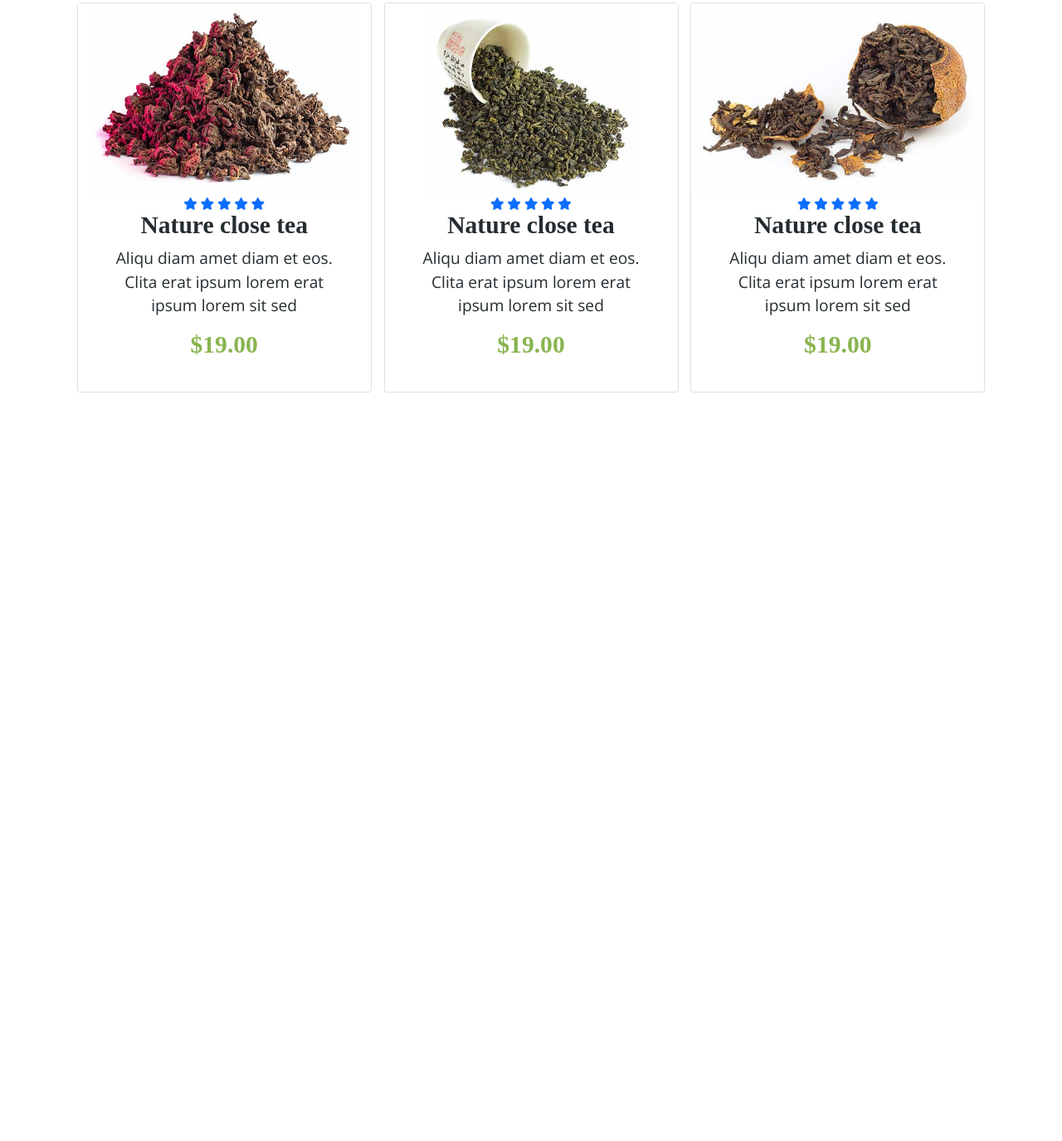
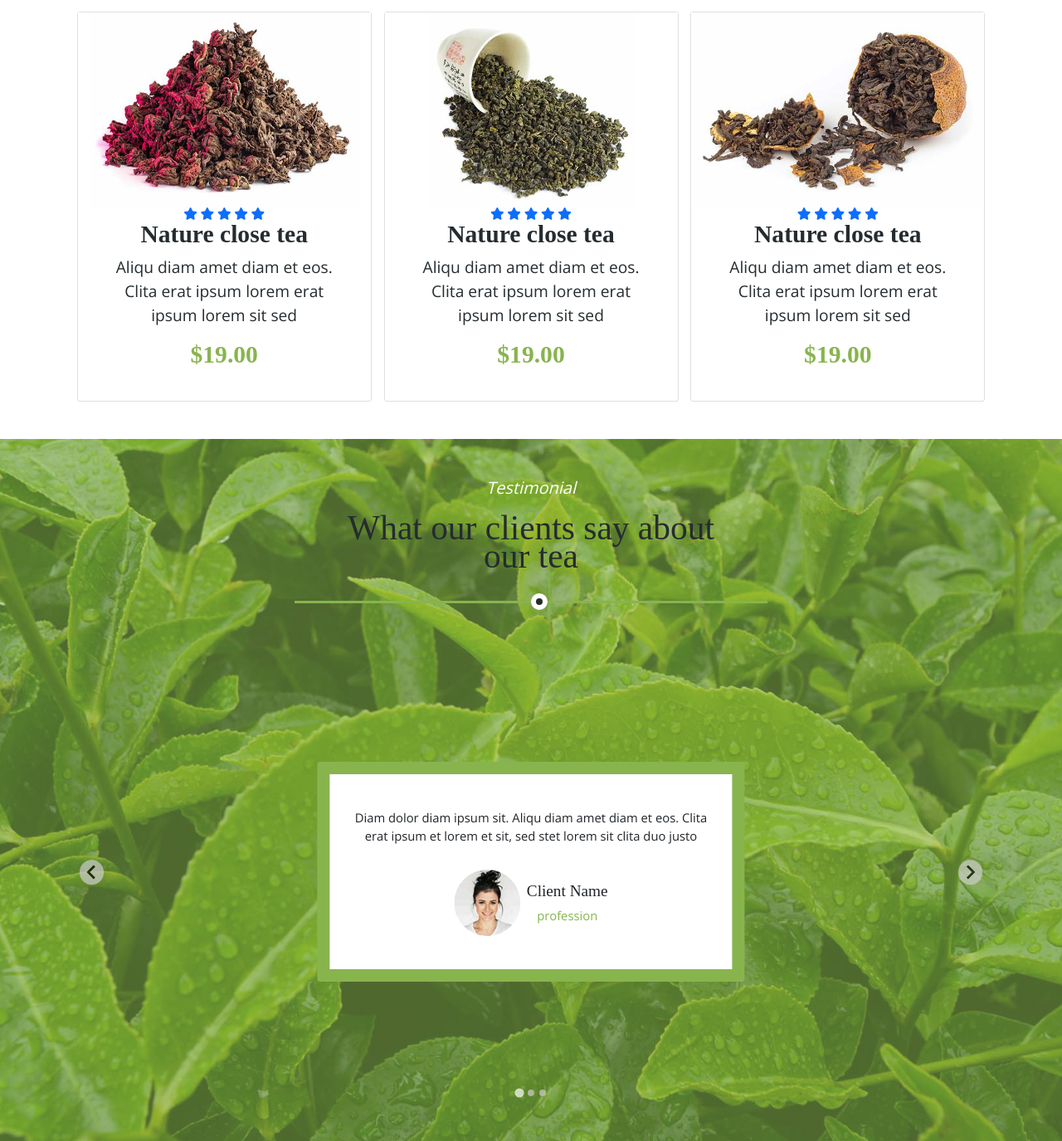
Before and after one commit to abdullah-sohag/teaHouse, a plain HTML site: page index.html in a window 1280 px wide. Shown: the part 3281-4656 px from the top of the page at 83% size. Before the commit the page ends 3798 px from the top, so only its background shows below. Drawn offline with nearby package versions, Linux system fonts and the light colour scheme; a web font is replaced by a local one.

Commit message:
Testimonial

```diff
--- a/css/style.css
+++ b/css/style.css
@@ -262,17 +262,17 @@ html{
             max-width: 214px;
             max-height: 267px;
         }
-        .about-us-head h3{
+        .about-us-head h3,.featured-head h3{
             line-height: 30px;
             font-weight: 600;
             margin-bottom: 16px;
         }
-        .about-us-head h2{
+        .about-us-head h2,.featured-head h2{
             font-size: 2.8rem;
             line-height: 34px;
             font-weight: 900;
         }
-        .about-us-head::before{
+        .about-us-head::before,.featured-head::before{
             content: '';
             position: absolute;
             width: 50%;
@@ -282,7 +282,7 @@ html{
             left: 50%;
             transform: translateX(-50%);
         }
-        .about-us-head::after{
+        .about-us-head::after,.featured-head::after{
             --round-mejer:20px;
             content: '';
             background-color: var(--secondary-color);
@@ -321,10 +321,10 @@ html{
                 background-position: center;
                 background-size: cover;
             }
-            #ourProduct .top-ourproducts,#onlineStore .top-ourproducts{
+            #ourProduct .top-ourproducts,#onlineStore .top-onlineStore,#testimonial .top-testimonial{
                 padding-bottom: 32px;
             }
-            #ourProduct .top-ourproducts::after, #onlineStore .top-ourproducts::after{
+            #ourProduct .top-ourproducts::after, #onlineStore .top-onlineStore::after, #testimonial .top-testimonial::after{
                 content: '';
                 position: absolute;
                 width: 50%;
@@ -333,7 +333,7 @@ html{
                 bottom: 0;
                 transform: translateX(-50%);
             }
-            #ourProduct .top-ourproducts::before,#onlineStore .top-ourproducts::before{
+            #ourProduct .top-ourproducts::before,#onlineStore .top-onlineStore::before,#testimonial .top-testimonial::before{
                 --round-mejer:20px;
                 content: '';
                 background-color: var(--secondary-color);
@@ -348,11 +348,11 @@ html{
                 transform: translate(-50%,);
                 z-index: 5;
             }
-            #ourProduct .top-ourproducts h3{
+            #ourProduct .top-ourproducts h3,#onlineStore .top-onlineStore h3,#testimonial .top-testimonial h3{
                 line-height: 30px;
                 margin-bottom: 16px;
             }
-            #ourProduct .top-ourproducts h2{
+            #ourProduct .top-ourproducts h2,#onlineStore .top-onlineStore h2,#testimonial .top-testimonial h2{
                 font-size: 2.8rem;
                 line-height: 34px;
             }
@@ -489,6 +489,39 @@ html{
                 background-color: var(--secondary-color);
             }
             /* -/ online store */
+
+            /* testy moneyal area */
+            #testimonial{
+                background-image: linear-gradient(rgba(137, 180, 78, 0.57),rgba(137, 180, 78, 0.57)),url('/assets/testimonial-bg.jpg');
+                background-repeat: no-repeat;
+                background-size: cover;
+                background-position: center;
+            }
+
+            .testimonial-splide-lists{
+                height: 70vh;
+            }
+
+            .testimonial-card{
+                width: 515px;
+                height: 265px;
+                border: 15px solid var(--primary-color);
+            }
+            .testimonial-card p{
+                font-size: 1rem;
+            }
+            .client-area img{
+                width: 80px;
+                height: 80px;
+                border-radius: 50%;
+            }
+            .client h5{
+                font-size: 1.3rem;
+            }
+            .digination{
+                font-size: 1rem;
+            }
+            /* -/ testy moneyal area */
 
 /* -/main */
 
@@ -660,11 +693,11 @@ html{
 
 
     /* about section */
-    .about-us-head::before{
+    .about-us-head::before,.featured-head::before{
         left: 0;
         transform: translateX(0);
     }
-    .about-us-head::after{
+    .about-us-head::after,.featured-head::after{
         left: 25%;
     }
     /* -/about section */
--- a/index.html
+++ b/index.html
@@ -303,9 +303,9 @@
 
                     <div class="col-lg-7">
 
-                        <div class="about-us-content">
+                        <div class="featured-content">
 
-                            <div class="about-us-head pb-4 position-relative text-center text-lg-start pt-3 pt-lg-0">
+                            <div class="featured-head pb-4 position-relative text-center text-lg-start pt-3 pt-lg-0">
 
                                 <h3 class=" primary-color open-sans fs-20 fst-italic">Featured Acticle</h3>
 
@@ -428,7 +428,7 @@
         <!-- online store -->
         <section id="onlineStore" class="py-5">
 
-            <div class="top-ourproducts container text-center position-relative mb-5">
+            <div class="top-onlineStore container text-center position-relative mb-5">
                 <h3 class="primary-color open-sans fs-20 fst-italic">Online Store</h3>
                 <h2 class="playfair secondary-color">Want to stay healthy? Choose <br/>tea taste</h2>
             </div>
@@ -525,6 +525,82 @@
         </section>
         <!-- -/online store -->
 
+        <!-- Testimonial area -->
+        <section id="testimonial" class="py-5">
+
+            <div class="top-testimonial container text-center position-relative mb-5">
+                <h3 class="primary-color open-sans fs-20 fst-italic white-color">Testimonial</h3>
+                <h2 class="playfair secondary-color">What our clients say about  <br/>our tea</h2>
+            </div>
+
+            <div class="testemonial-slider-container container">
+
+                <div class="splide splide-three h-100 w-100" role="group" aria-label="Splide Basic HTML Example">
+                    <div class="splide__track h-100 w-100">
+
+                          <ul class="splide__list testimonial-splide-lists">
+
+                            <li class="splide__slide center-flex">
+
+                                <div class="card testimonial-card p-3 text-center center-flex">
+
+                                    <p class=" open-sans">Diam dolor diam ipsum sit. Aliqu diam amet diam et eos. Clita erat ipsum et lorem et sit, sed stet lorem sit clita duo justo</p>
+
+                                    <div class="client-area center-flex gap-2 pt-3">
+                                        <img src="assets\testimonial-1.jpg" alt="">
+                                        <div class="client">
+                                            <h5 class=" playfair">Client Name</h5>
+                                            <div class="digination primary-color open-sans">profession</div>
+                                        </div>
+                                    </div>
+                                </div>
+
+                            </li>
+
+                            <li class="splide__slide center-flex">
+
+                            <div class="card testimonial-card p-3 text-center center-flex">
+
+                                <p class=" open-sans">Diam dolor diam ipsum sit. Aliqu diam amet diam et eos. Clita erat ipsum et lorem et sit, sed stet lorem sit clita duo justo</p>
+
+                                <div class="client-area center-flex gap-2 pt-3">
+                                    <img src="assets\testimonial-2.jpg" alt="">
+                                    <div class="client">
+                                        <h5 class=" playfair">Client Name</h5>
+                                        <div class="digination primary-color open-sans">profession</div>
+                                    </div>
+                                </div>
+                            </div>
+
+                            </li>
+
+                            <li class="splide__slide center-flex">
+
+                                <div class="card testimonial-card p-3 text-center center-flex">
+
+                                    <p class=" open-sans">Diam dolor diam ipsum sit. Aliqu diam amet diam et eos. Clita erat ipsum et lorem et sit, sed stet lorem sit clita duo justo</p>
+
+                                    <div class="client-area center-flex gap-2 pt-3">
+                                        <img src="assets\testimonial-3.jpg" alt="">
+                                        <div class="client">
+                                            <h5 class=" playfair">Client Name</h5>
+                                            <div class="digination primary-color open-sans">profession</div>
+                                        </div>
+                                    </div>
+                                </div>
+
+                            </li>
+
+                          </ul>
+
+                    </div>
+                  </div>
+
+            </div>
+
+        </section>
+        <!-- -/ Testimonial area -->
+
     </main>
     <!-- -/main -->
 
--- a/js/main.js
+++ b/js/main.js
@@ -67,4 +67,9 @@ let splideTwo = new Splide( '.splide-two', {
   } );
 
   splideTwo.mount();
+
+  let splideThree = new Splide('.splide-three',{
+    type   : 'loop',
+  });
+  splideThree.mount();
 // -/splite js
```
